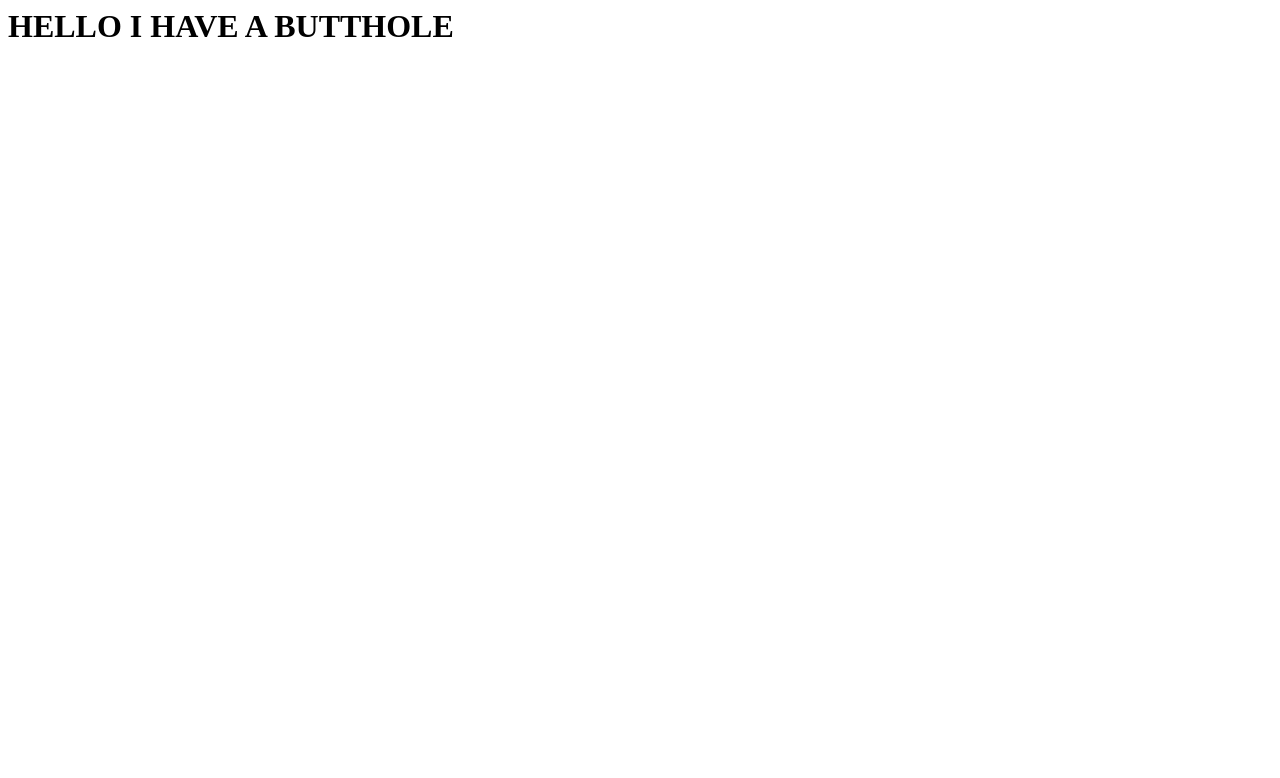
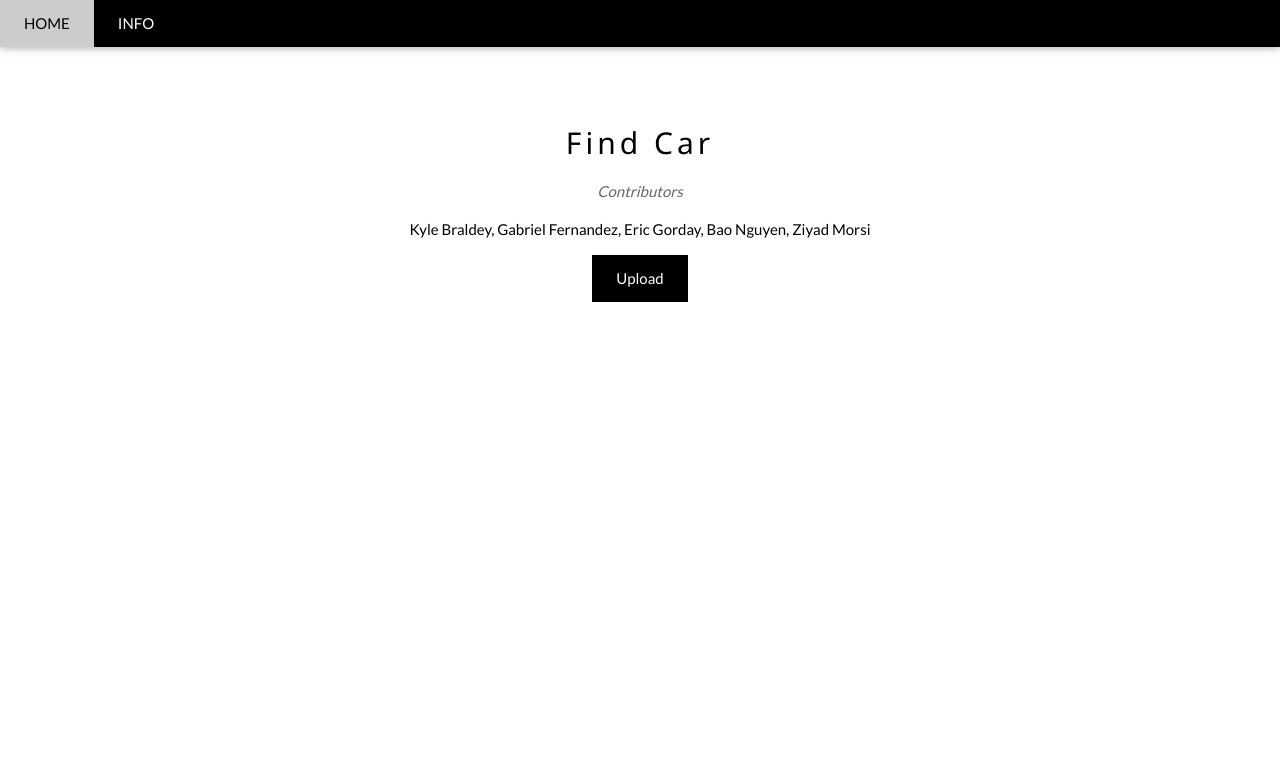
Before and after one commit to GaboxFH/cis4930-carfinder, a Django app: page /polls/ in a window 1280 px wide. Shown: the top 778 px of the page. Run offline with Django 3.2, Linux system fonts and the light colour scheme.

Commit message:
homepage v0.2

```diff
--- a/FindCar/polls/templates/index.html
+++ b/FindCar/polls/templates/index.html
@@ -1,6 +1,45 @@
+<!DOCTYPE html>
+<html lang="en">
+<title>Car Finder</title>
+<meta charset="UTF-8">
+<meta name="viewport" content="width=device-width, initial-scale=1">
+<link rel="stylesheet" href="https://www.w3schools.com/w3css/4/w3.css">
+<link rel="stylesheet" href="https://fonts.googleapis.com/css?family=Lato">
+<link rel="stylesheet" href="https://cdnjs.cloudflare.com/ajax/libs/font-awesome/4.7.0/css/font-awesome.min.css">
+<style>
+body {font-family: "Lato", sans-serif}
+.mySlides {display: none}
+</style>
 <body>
-<body>
-<div>
-<h1> HELLO I HAVE A BUTTHOLE</h1>
+
+<!-- Navbar -->
+<div class="w3-top">
+  <div class="w3-bar w3-black w3-card">
+    <a class="w3-bar-item w3-button w3-padding-large w3-hide-medium w3-hide-large w3-right" href="javascript:void(0)" onclick="myFunction()" title="Toggle Navigation Menu"><i class="fa fa-bars"></i></a>
+    <a href="#" class="w3-bar-item w3-button w3-padding-large">HOME</a>
+    <a href="#info" class="w3-bar-item w3-button w3-padding-large w3-hide-small">INFO</a>
+  </div>
 </div>
+
+<!-- Navbar on small screens (remove the onclick attribute if you want the navbar to always show on top of the content when clicking on the links) -->
+<div id="navDemo" class="w3-bar-block w3-black w3-hide w3-hide-large w3-hide-medium w3-top" style="margin-top:46px">
+  <a href="#info" class="w3-bar-item w3-button w3-padding-large" onclick="myFunction()">INFO</a>
+</div>
+
+<!-- Page content -->
+<div class="w3-content" style="max-width:2000px;margin-top:46px">
+
+
+
+  <!-- main -->
+  <div class="w3-container w3-content w3-center w3-padding-64" style="max-width:800px" id="info">
+    <h2 class="w3-wide">Find Car</h2>
+    <p class="w3-opacity"><i>Contributors</i></p>
+    <p class="w3-container">Kyle Braldey,  Gabriel Fernandez,  Eric Gorday,  Bao Nguyen,  Ziyad Morsi </p>
+
+    <a href="#upload" class="w3- padding-64 w3-black w3-bar-item w3-button w3-padding-large w3-hide-small">Upload</a>
+    </div>
+  </div>
+</script>
 </body>
+</html>
```
Also changed, not shown: readme.txt (added).
